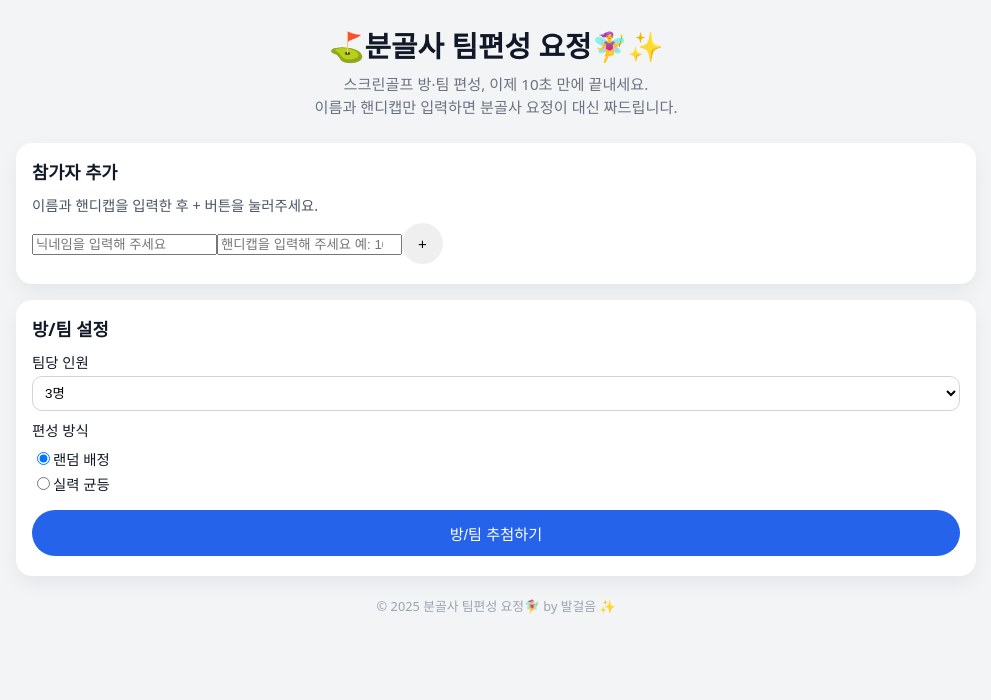
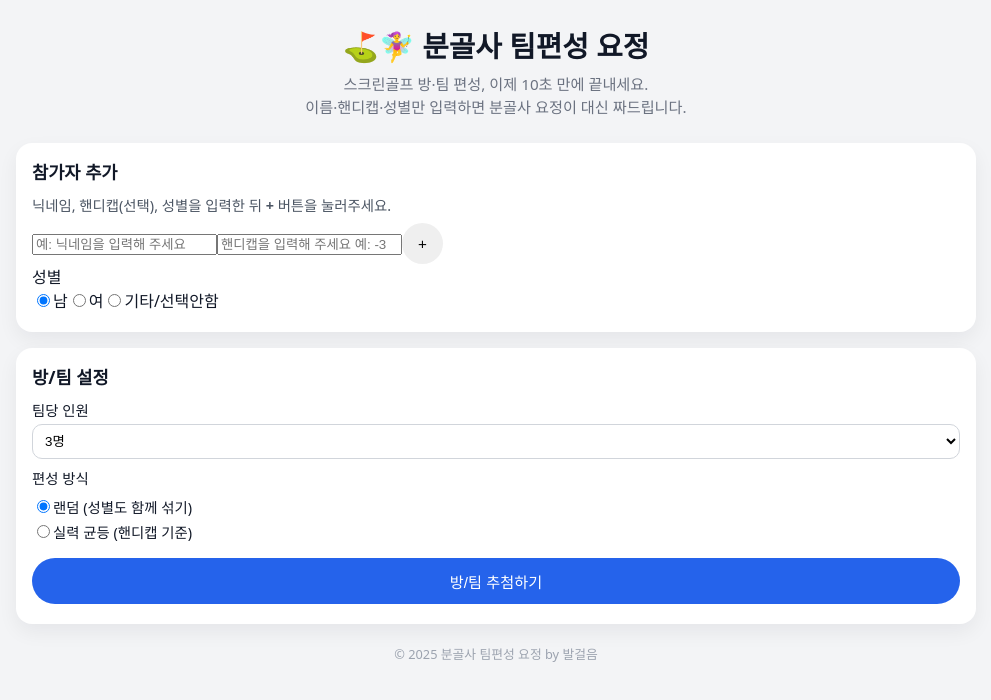
Before and after one commit to wellbi1112/bungolsa-team, a React (Vite) app: page / in a window 1280 px wide. Shown: the top 700 px of the page, without its empty margins (144-1135 px from the left). Built offline with nearby package versions, Linux system fonts and the light colour scheme.

Commit message:
이름/핸디캡 칸 분리 + 팀편성 요정 UI 적용

```diff
--- a/src/App.tsx
+++ b/src/App.tsx
@@ -1,10 +1,13 @@
 import React, { useState } from "react";
 import "./App.css";
+
+type Gender = "M" | "F" | "N";
 
 type Player = {
   id: number;
   name: string;
   handicap?: number;
+  gender: Gender;
 };
 
 type Team = Player[];
@@ -40,15 +43,33 @@ function generateTeamNames(count: number): string[] {
   return names;
 }
 
-function makeRandomTeams(players: Player[], teamSize: number): Team[] {
-  const shuffled = shuffle(players);
-  const teams: Team[] = [];
-  for (let i = 0; i < shuffled.length; i += teamSize) {
-    teams.push(shuffled.slice(i, i + teamSize));
+// 🔹 성별을 고려한 랜덤 팀 편성
+function makeRandomTeamsWithGender(players: Player[], teamSize: number): Team[] {
+  const males = shuffle(players.filter((p) => p.gender === "M"));
+  const females = shuffle(players.filter((p) => p.gender === "F"));
+  const neutral = shuffle(players.filter((p) => p.gender === "N"));
+
+  const total = players.length;
+  const numTeams = Math.ceil(total / teamSize) || 1;
+  const teams: Team[] = Array.from({ length: numTeams }, () => []);
+
+  const assignGroup = (group: Player[]) => {
+    let idx = 0;
+    while (group.length) {
+      const p = group.shift()!;
+      teams[idx].push(p);
+      idx = (idx + 1) % numTeams;
     }
+  };
+
+  assignGroup(males);
+  assignGroup(females);
+  assignGroup(neutral);
+
   return teams;
 }
 
+// 🔹 실력(핸디캡) 균등 편성
 function makeBalancedTeams(players: Player[], teamSize: number): Team[] {
   const sorted = [...players].sort((a, b) => {
     const ha = a.handicap ?? 999;
@@ -56,7 +77,7 @@ function makeBalancedTeams(players: Player[], teamSize: number): Team[] {
     return ha - hb;
   });
 
-  const numTeams = Math.ceil(players.length / teamSize);
+  const numTeams = Math.ceil(players.length / teamSize) || 1;
   const teams: Team[] = Array.from({ length: numTeams }, () => []);
 
   let index = 0;
@@ -90,6 +111,7 @@ const App: React.FC = () => {
   const [players, setPlayers] = useState<Player[]>([]);
   const [newName, setNewName] = useState<string>("");
   const [newHandicap, setNewHandicap] = useState<string>("");
+  const [newGender, setNewGender] = useState<Gender>("M");
 
   const [teamSize, setTeamSize] = useState<number>(3);
   const [mode, setMode] = useState<Mode>("random");
@@ -102,20 +124,23 @@ const App: React.FC = () => {
   const totalPlayers = teams?.reduce((acc, t) => acc + t.length, 0) ?? 0;
 
   const addPlayer = () => {
-    if (!newName.trim()) {
+    const name = newName.trim();
+    if (!name) {
       setError("이름을 입력해주세요.");
       return;
     }
 
+    const trimmedHandicap = newHandicap.trim();
     const handicapValue =
-      newHandicap.trim() !== "" && !Number.isNaN(Number(newHandicap))
-        ? Number(newHandicap)
+      trimmedHandicap !== "" && /^-?\d+$/.test(trimmedHandicap)
+        ? Number(trimmedHandicap)
         : undefined;
 
     const newPlayer: Player = {
       id: players.length > 0 ? players[players.length - 1].id + 1 : 1,
-      name: newName.trim(),
+      name,
       handicap: handicapValue,
+      gender: newGender,
     };
 
     setPlayers([...players, newPlayer]);
@@ -134,15 +159,19 @@ const App: React.FC = () => {
       return;
     }
 
+    setError(null);
+    setCopyMessage(null);
+
     let result: Team[];
 
-    if (mode === "balanced") result = makeBalancedTeams(players, teamSize);
-    else result = makeRandomTeams(players, teamSize);
+    if (mode === "balanced") {
+      result = makeBalancedTeams(players, teamSize);
+    } else {
+      result = makeRandomTeamsWithGender(players, teamSize);
+    }
 
     setTeams(result);
     setTeamNames(generateTeamNames(result.length));
-    setError(null);
-    setCopyMessage(null);
   };
 
   const handleReset = () => {
@@ -155,7 +184,7 @@ const App: React.FC = () => {
     if (!teams) return;
 
     const lines: string[] = [];
-    lines.push("[분골사 팀편성 요정 결과]");
+    lines.push("[⛳ 분골사 팀편성 요정 결과]");
     lines.push(`총 ${totalPlayers}명, ${teams.length}개 방/팀`);
     lines.push("");
 
@@ -167,9 +196,14 @@ const App: React.FC = () => {
       lines.push(`■ ${name}${avgText}`);
       lines.push(
         team
-          .map((p) =>
-            p.handicap != null ? `${p.name}(HCP ${p.handicap})` : p.name
-          )
+          .map((p) => {
+            const genderLabel =
+              p.gender === "M" ? "남" : p.gender === "F" ? "여" : "기타";
+            const base = `${p.name}[${genderLabel}]`;
+            return p.handicap != null
+              ? `${base}(HCP ${p.handicap})`
+              : base;
+          })
           .join(", ")
       );
       lines.push("");
@@ -179,61 +213,108 @@ const App: React.FC = () => {
       await navigator.clipboard.writeText(lines.join("\n"));
       setCopyMessage("복사 완료! 카카오톡에 붙여넣기 해주세요.");
     } catch (err) {
-      setCopyMessage("자동 복사가 지원되지 않습니다. 직접 복사해주세요.");
+      setCopyMessage("자동 복사가 안 되는 환경입니다. 직접 복사해주세요.");
     }
   };
 
   return (
     <div className="app">
       <header className="header">
-      <h1>⛳분골사 팀편성 요정🧚‍♀️✨</h1>
+        <h1>⛳🧚‍♀️ 분골사 팀편성 요정</h1>
         <p className="subtitle">
           스크린골프 방·팀 편성, 이제 10초 만에 끝내세요.
-          <br />이름과 핸디캡만 입력하면 분골사 요정이 대신 짜드립니다.
+          <br />
+          이름·핸디캡·성별만 입력하면 분골사 요정이 대신 짜드립니다.
         </p>
       </header>
 
       <main>
+        {/* 참가자 추가 */}
         <section className="card">
           <h2>참가자 추가</h2>
-          <p className="description">이름과 핸디캡을 입력한 후 + 버튼을 눌러주세요.</p>
+          <p className="description">
+            닉네임, 핸디캡(선택), 성별을 입력한 뒤 <strong>+</strong> 버튼을 눌러주세요.
+          </p>
 
           <div className="player-input-row">
             <input
               type="text"
-              placeholder="닉네임을 입력해 주세요"
+              placeholder="예: 닉네임을 입력해 주세요"
               value={newName}
               onChange={(e) => setNewName(e.target.value)}
             />
             <input
-              type="number"
-              placeholder="핸디캡을 입력해 주세요 예: 10"
+              type="text"
+              inputMode="numeric"
+              pattern="-?[0-9]*"
+              placeholder="핸디캡을 입력해 주세요 예: -3"
               value={newHandicap}
               onChange={(e) => setNewHandicap(e.target.value)}
             />
-
             <button className="add-icon-btn" onClick={addPlayer}>
               +
             </button>
           </div>
 
+          <div className="gender-row">
+            <span className="gender-label">성별</span>
+            <div className="gender-options">
+              <label>
+                <input
+                  type="radio"
+                  value="M"
+                  checked={newGender === "M"}
+                  onChange={() => setNewGender("M")}
+                />
+                남
+              </label>
+              <label>
+                <input
+                  type="radio"
+                  value="F"
+                  checked={newGender === "F"}
+                  onChange={() => setNewGender("F")}
+                />
+                여
+              </label>
+              <label>
+                <input
+                  type="radio"
+                  value="N"
+                  checked={newGender === "N"}
+                  onChange={() => setNewGender("N")}
+                />
+                기타/선택안함
+              </label>
+            </div>
+          </div>
+
           <ul className="player-list">
-            {players.map((p) => (
+            {players.map((p) => {
+              const genderLabel =
+                p.gender === "M" ? "남" : p.gender === "F" ? "여" : "기타";
+              return (
                 <li key={p.id}>
                   <span>
+                    <span className="gender-badge">{genderLabel}</span>{" "}
                     {p.name}
                     {p.handicap != null && (
                       <span className="handicap"> (HCP {p.handicap})</span>
                     )}
                   </span>
-                <button className="ghost-button" onClick={() => removePlayer(p.id)}>
+                  <button
+                    className="ghost-button"
+                    onClick={() => removePlayer(p.id)}
+                  >
                     삭제
                   </button>
                 </li>
-            ))}
+              );
+            })}
           </ul>
         </section>
 
+        {/* 팀 설정 */}
         <section className="card">
           <h2>방/팀 설정</h2>
 
@@ -258,16 +339,15 @@ const App: React.FC = () => {
                   checked={mode === "random"}
                   onChange={() => setMode("random")}
                 />
-                랜덤 배정
+                랜덤 (성별도 함께 섞기)
               </label>
-
               <label>
                 <input
                   type="radio"
                   checked={mode === "balanced"}
                   onChange={() => setMode("balanced")}
                 />
-                실력 균등
+                실력 균등 (핸디캡 기준)
               </label>
             </div>
           </div>
@@ -278,15 +358,15 @@ const App: React.FC = () => {
             <button className="primary" onClick={handleMakeTeams}>
               방/팀 추첨하기
             </button>
-
             {teams && (
               <button className="secondary" onClick={handleReset}>
-                초기화
+                결과 초기화
               </button>
             )}
           </div>
         </section>
 
+        {/* 결과 */}
         {teams && (
           <section className="card">
             <h2>추첨 결과</h2>
@@ -295,40 +375,57 @@ const App: React.FC = () => {
             </p>
 
             <button className="secondary fullwidth" onClick={handleCopyResults}>
-              결과 복사하기
+              결과 복사하기 (카카오톡 공유용)
             </button>
-
-            {copyMessage && <p className="copy-message">{copyMessage}</p>}
+            {copyMessage && (
+              <p className="copy-message">{copyMessage}</p>
+            )}
 
             <div className="teams-grid">
-              {teams.map((team, idx) => (
+              {teams.map((team, idx) => {
+                const avg = calcAverageHandicap(team);
+                return (
                   <div key={idx} className="team-card">
                     <div className="team-header">
-                    <strong className="team-name">{teamNames[idx]}</strong>
+                      <span className="team-name">{teamNames[idx]}</span>
+                      {avg !== null && (
                         <span className="team-meta">
-                      {calcAverageHandicap(team)?.toFixed(1) ?? "-"}
+                          평균 HCP {avg.toFixed(1)}
                         </span>
+                      )}
                     </div>
-
                     <ul className="player-list">
-                    {team.map((p) => (
+                      {team.map((p) => {
+                        const genderLabel =
+                          p.gender === "M"
+                            ? "남"
+                            : p.gender === "F"
+                            ? "여"
+                            : "기타";
+                        return (
                           <li key={p.id}>
+                            <span className="gender-badge">{genderLabel}</span>{" "}
                             {p.name}
                             {p.handicap != null && (
-                          <span className="handicap"> (HCP {p.handicap})</span>
+                              <span className="handicap">
+                                {" "}
+                                (HCP {p.handicap})
+                              </span>
                             )}
                           </li>
-                    ))}
+                        );
+                      })}
                     </ul>
                   </div>
-              ))}
+                );
+              })}
             </div>
           </section>
         )}
       </main>
 
       <footer className="footer">
-        © {new Date().getFullYear()} 분골사 팀편성 요정🧚‍♀️ by 발걸음 ✨
+        © {new Date().getFullYear()} 분골사 팀편성 요정 by 발걸음
       </footer>
     </div>
   );
```
Lines whose indentation alone changed are shown as unchanged.
